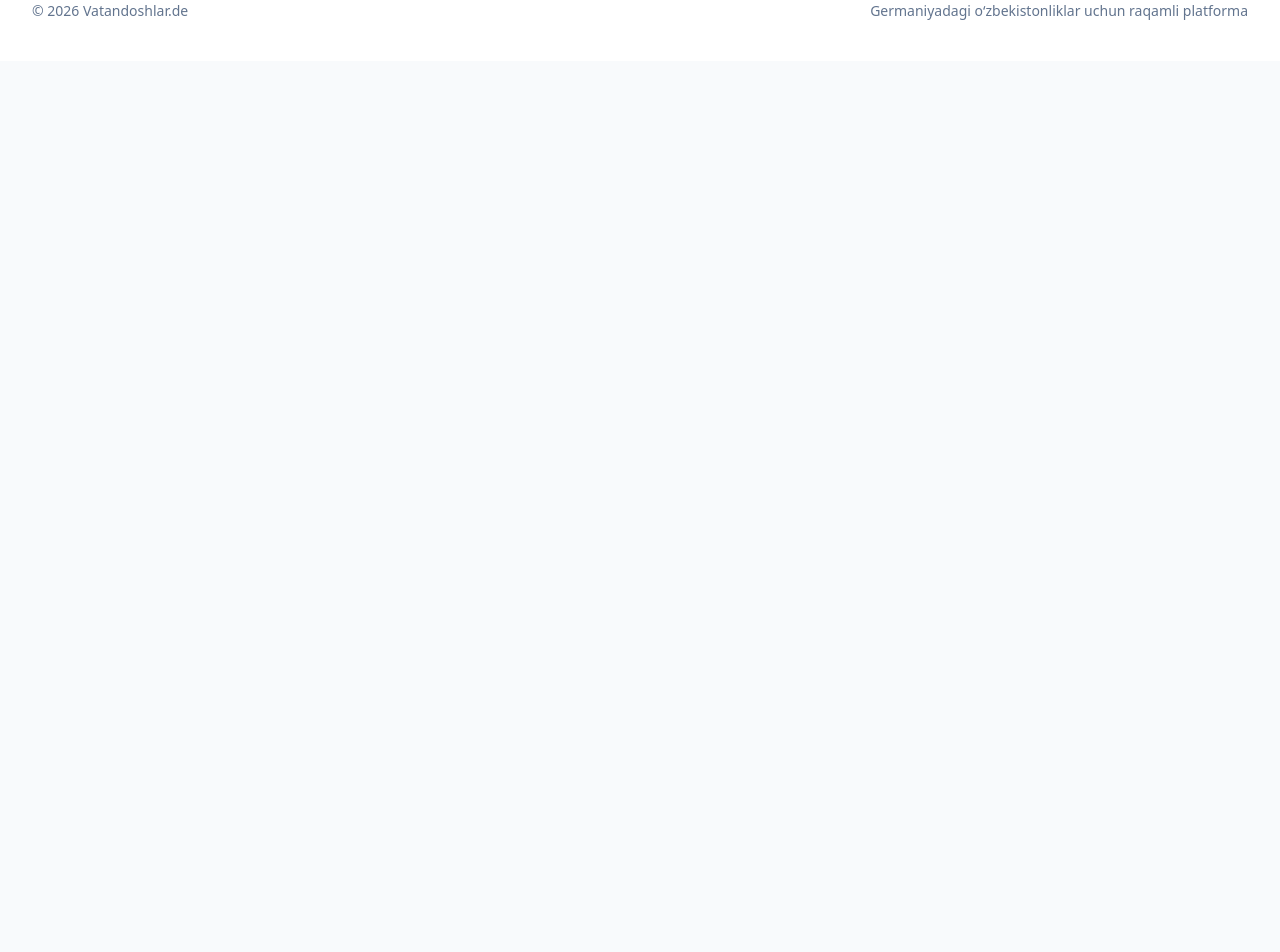
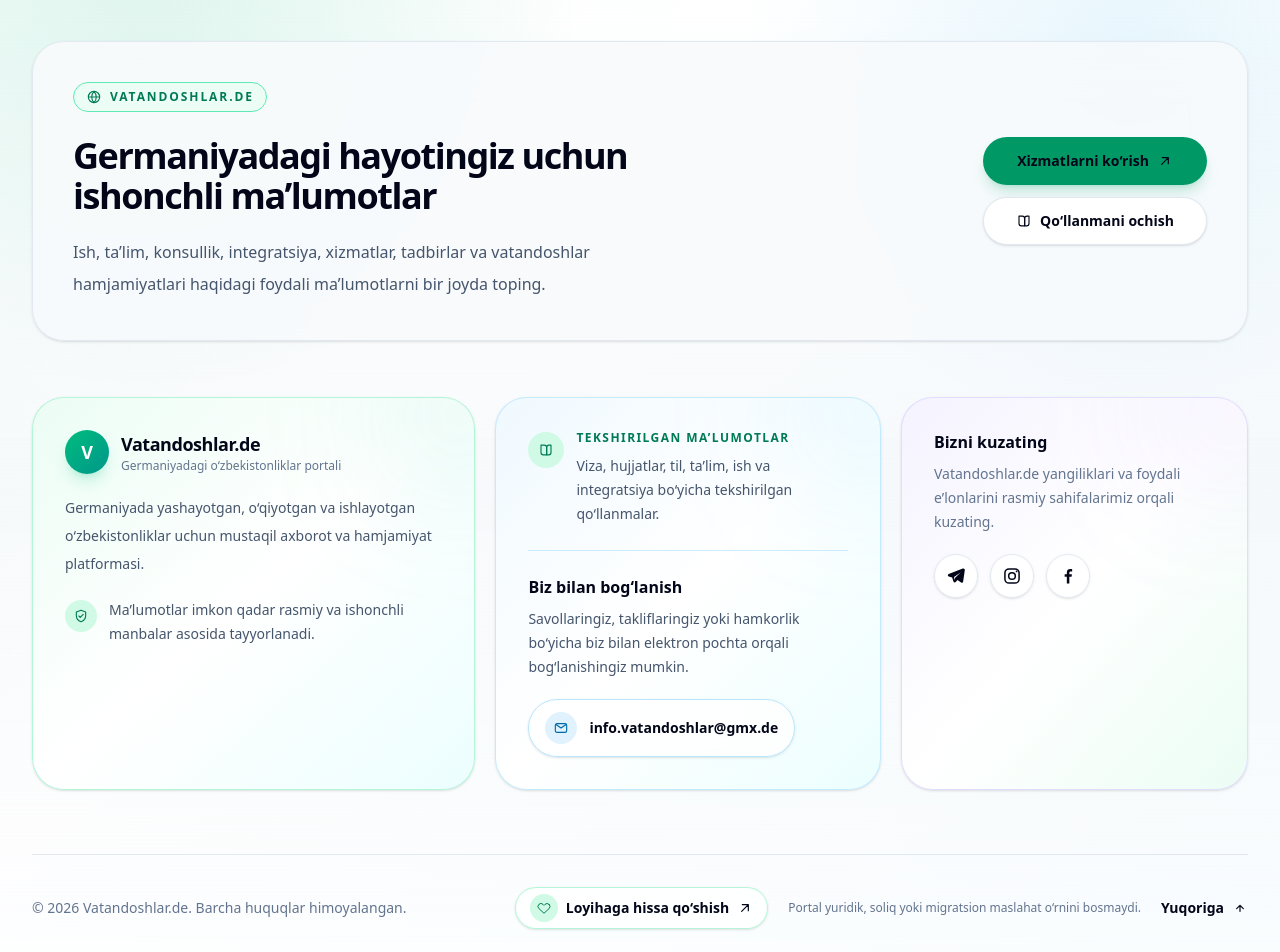
Before and after one commit to ZafarUsarov/vatandoshlar-portal, a Next.js app: page /uz/events in a window 1280 px wide. Shown: the part 3120-4072 px from the top of the page. Before the commit the page ends 3181 px from the top, so only its background shows below. Built offline with nearby package versions, Linux system fonts and the light colour scheme.

Commit message:
feat(footer): refine shared footer support experience

```diff
--- a/app/events/page.tsx
+++ b/app/events/page.tsx
@@ -2,6 +2,7 @@ import type { Metadata } from "next";
 import { getLocale } from "next-intl/server";
 
 import EventCard from "../../components/cards/EventCard";
+import Footer from "../../components/Footer";
 import Header from "../../components/Header";
 import {
   getPastEvents,
@@ -528,12 +529,7 @@ export default async function EventsPage() {
         </section>
       </main>
 
-      <footer className="border-t border-slate-200 bg-white py-10 dark:border-slate-800 dark:bg-slate-950">
-        <div className="mx-auto flex max-w-7xl flex-col gap-4 px-6 text-sm text-slate-500 sm:flex-row sm:items-center sm:justify-between lg:px-8 dark:text-slate-400">
-          <p>© 2026 Vatandoshlar.de</p>
-          <p>{copy.footer}</p>
-        </div>
-      </footer>
+      <Footer />
     </>
   );
 }
--- a/app/news/page.tsx
+++ b/app/news/page.tsx
@@ -1,6 +1,7 @@
 import type { Metadata } from "next";
 import { getLocale, getTranslations } from "next-intl/server";
 
+import Footer from "../../components/Footer";
 import Header from "../../components/Header";
 import NewsCard from "../../components/cards/NewsCard";
 import {
@@ -181,12 +182,7 @@ export default async function NewsPage() {
         </Section>
       </main>
 
-      <footer className="border-t border-border-default bg-surface py-10 text-text-muted transition-colors duration-300">
-        <Container className="flex flex-col gap-4 text-sm sm:flex-row sm:items-center sm:justify-between">
-          <p>© 2026 Vatandoshlar.de</p>
-          <p>{t("footer")}</p>
-        </Container>
-      </footer>
+      <Footer />
     </>
   );
 }
--- a/app/telegram/page.tsx
+++ b/app/telegram/page.tsx
@@ -1,6 +1,7 @@
 import type { Metadata } from "next";
 import { getLocale } from "next-intl/server";
 
+import Footer from "../../components/Footer";
 import Header from "../../components/Header";
 import TelegramSection from "../../components/TelegramSection";
 import { Link } from "../../i18n/navigation";
@@ -81,6 +82,8 @@ export default async function TelegramPage() {
 
         <TelegramSection />
       </main>
+
+      <Footer />
     </>
   );
 }
--- a/components/Footer.tsx
+++ b/components/Footer.tsx
@@ -258,10 +258,21 @@ function UserIcon({ className }: IconProps) {
   );
 }
 
-export default async function Footer() {
+type FooterProps = Readonly<{
+  showSupportCta?: boolean;
+  showFounderCta?: boolean;
+}>;
+
+export default async function Footer({
+  showSupportCta = false,
+  showFounderCta = false,
+}: FooterProps = {}) {
   const t = await getTranslations("Footer");
   const locale = (await getLocale()) as SupportedFooterLocale;
   const currentYear = new Date().getFullYear();
+
+  const showProjectCtas = showSupportCta || showFounderCta;
+  const showCompactSupportLink = !showSupportCta;
 
   const localCopy =
     locale === "uz"
@@ -285,6 +296,7 @@ export default async function Footer() {
           supportDescription:
             "Agar loyihani foydali deb bilsangiz, hosting, domen va platformani rivojlantirish xarajatlariga ixtiyoriy hissa qo‘shishingiz mumkin.",
           supportAction: "Hissa qo‘shish",
+          compactSupportLink: "Loyihaga hissa qo‘shish",
           founderEyebrow: "Loyiha ortidagi inson",
           founderTitle: "Loyiha asoschisi",
           founderDescription:
@@ -311,6 +323,7 @@ export default async function Footer() {
           supportDescription:
             "Wenn Sie das Projekt hilfreich finden, können Sie freiwillig zu den Kosten für Hosting, Domain und die Weiterentwicklung der Plattform beitragen.",
           supportAction: "Beitrag leisten",
+          compactSupportLink: "Projekt unterstützen",
           founderEyebrow: "Die Person hinter dem Projekt",
           founderTitle: "Projektgründer",
           founderDescription:
@@ -319,15 +332,15 @@ export default async function Footer() {
         };
 
   return (
-    <footer className="relative isolate overflow-hidden border-t border-slate-200 bg-white text-slate-950 transition-colors dark:border-white/[0.08] dark:bg-slate-950 dark:text-white">
+    <footer className="relative isolate overflow-hidden border-t border-slate-200/80 bg-gradient-to-b from-white via-slate-50/45 to-white text-slate-950 shadow-[0_-1px_0_rgba(15,23,42,0.02)] transition-colors dark:border-white/[0.08] dark:from-slate-950 dark:via-slate-950 dark:to-slate-950 dark:text-white dark:shadow-none">
       <div
         aria-hidden="true"
-        className="pointer-events-none absolute inset-0 bg-[radial-gradient(circle_at_15%_0%,rgba(16,185,129,0.10),transparent_30%),radial-gradient(circle_at_85%_15%,rgba(14,165,233,0.08),transparent_28%),radial-gradient(circle_at_50%_100%,rgba(37,99,235,0.06),transparent_32%)] dark:bg-[radial-gradient(circle_at_15%_0%,rgba(16,185,129,0.16),transparent_30%),radial-gradient(circle_at_85%_15%,rgba(14,165,233,0.10),transparent_28%),radial-gradient(circle_at_50%_100%,rgba(37,99,235,0.08),transparent_32%)]"
+        className="pointer-events-none absolute inset-0 bg-[radial-gradient(circle_at_12%_0%,rgba(16,185,129,0.12),transparent_28%),radial-gradient(circle_at_88%_8%,rgba(14,165,233,0.09),transparent_26%),linear-gradient(135deg,rgba(16,185,129,0.025),transparent_35%,rgba(14,165,233,0.025))] dark:bg-[radial-gradient(circle_at_12%_0%,rgba(16,185,129,0.15),transparent_30%),radial-gradient(circle_at_88%_8%,rgba(14,165,233,0.10),transparent_28%),linear-gradient(135deg,rgba(16,185,129,0.035),transparent_38%,rgba(14,165,233,0.03))]"
       />
 
       <div
         aria-hidden="true"
-        className="pointer-events-none absolute inset-x-0 top-0 h-px bg-gradient-to-r from-transparent via-emerald-400/50 to-transparent"
+        className="pointer-events-none absolute inset-x-0 top-0 h-px bg-[linear-gradient(90deg,transparent,rgba(52,211,153,0.7),rgba(34,211,238,0.5),transparent)]"
       />
 
       <div className="relative mx-auto max-w-7xl px-6 py-14 sm:py-18 lg:px-8 lg:py-20">
@@ -519,7 +532,15 @@ export default async function Footer() {
           </div>
         </div>
 
-        <div className="mt-12 grid gap-5 sm:mt-16 lg:grid-cols-2">
+        {showProjectCtas && (
+          <div
+            className={`mt-12 grid gap-5 sm:mt-16 ${
+              showSupportCta && showFounderCta
+                ? "lg:grid-cols-2"
+                : "max-w-3xl"
+            }`}
+          >
+            {showSupportCta && (
               <div className="group relative overflow-hidden rounded-[2rem] border border-emerald-200/80 bg-gradient-to-br from-emerald-50 via-white to-cyan-50 p-6 shadow-sm transition duration-300 hover:-translate-y-1 hover:border-emerald-300 hover:shadow-xl hover:shadow-emerald-500/10 dark:border-emerald-400/15 dark:from-emerald-500/[0.09] dark:via-slate-900 dark:to-cyan-500/[0.06] sm:p-7 lg:p-8">
                 <div
                   aria-hidden="true"
@@ -558,7 +579,9 @@ export default async function Footer() {
                   </Link>
                 </div>
               </div>
+            )}
 
+            {showFounderCta && (
               <div className="group relative overflow-hidden rounded-[2rem] border border-violet-200/80 bg-gradient-to-br from-violet-50 via-white to-sky-50 p-6 shadow-sm transition duration-300 hover:-translate-y-1 hover:border-violet-300 hover:shadow-xl hover:shadow-violet-500/10 dark:border-violet-400/15 dark:from-violet-500/[0.08] dark:via-slate-900 dark:to-sky-500/[0.05] sm:p-7 lg:p-8">
                 <div
                   aria-hidden="true"
@@ -597,7 +620,9 @@ export default async function Footer() {
                   </Link>
                 </div>
               </div>
+            )}
           </div>
+        )}
 
         <div className="mt-12 flex flex-col gap-5 border-t border-slate-200 pt-8 dark:border-white/[0.08] sm:mt-16 sm:flex-row sm:items-center sm:justify-between">
           <p className="text-sm text-slate-500">
@@ -607,6 +632,21 @@ export default async function Footer() {
           </p>
 
           <div className="flex flex-col items-start gap-3 sm:flex-row sm:flex-wrap sm:items-center sm:justify-end sm:gap-x-5">
+            {showCompactSupportLink && (
+              <Link
+                href="/support"
+                className="group inline-flex min-h-10 items-center gap-2 rounded-full border border-emerald-200/80 bg-white/80 px-3.5 py-1.5 text-sm font-semibold text-slate-800 shadow-sm backdrop-blur transition duration-200 hover:-translate-y-0.5 hover:border-emerald-300 hover:bg-emerald-50 hover:text-emerald-700 hover:shadow-md focus-visible:outline-none focus-visible:ring-2 focus-visible:ring-emerald-500 focus-visible:ring-offset-2 focus-visible:ring-offset-white dark:border-emerald-400/20 dark:bg-white/[0.04] dark:text-slate-200 dark:hover:border-emerald-400/30 dark:hover:bg-emerald-400/10 dark:hover:text-emerald-300 dark:focus-visible:ring-offset-slate-950"
+              >
+                <span className="flex size-7 shrink-0 items-center justify-center rounded-full bg-emerald-100 text-emerald-700 transition-colors duration-200 group-hover:bg-emerald-200 dark:bg-emerald-400/10 dark:text-emerald-300 dark:group-hover:bg-emerald-400/15">
+                  <HeartIcon className="size-3.5" />
+                </span>
+
+                <span>{localCopy.compactSupportLink}</span>
+
+                <ArrowUpRightIcon className="size-4 transition-transform duration-200 group-hover:translate-x-0.5 group-hover:-translate-y-0.5" />
+              </Link>
+            )}
+
             <p className="max-w-xl text-xs leading-5 text-slate-500">
               {t("bottom.disclaimer")}
             </p>
```
Lines whose indentation alone changed are shown as unchanged.
